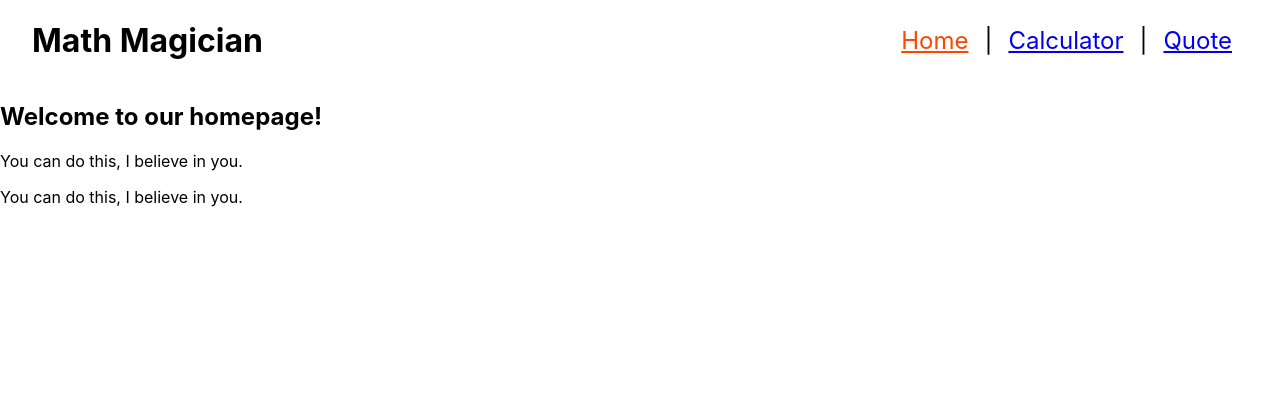
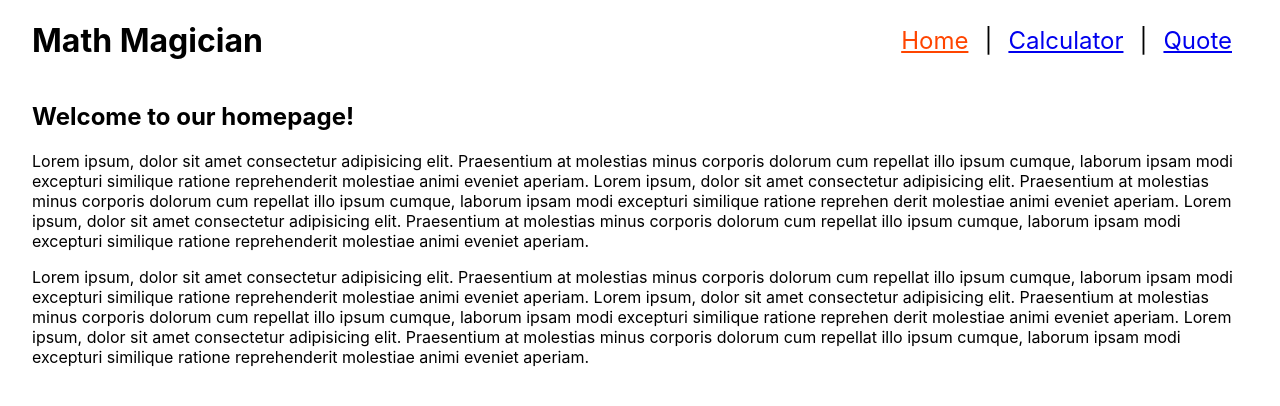
Before and after one commit to V0pe/maths-magician, a React (Create React App) app: page / in a window 1280 px wide. Shown: the top 406 px of the page. Built offline with nearby package versions, Linux system fonts and the light colour scheme.

Commit message:
styled the home page

```diff
--- a/src/pages/Home.js
+++ b/src/pages/Home.js
@@ -1,10 +1,30 @@
 export default function Home() {
   return (
     <>
-      <section>
+      <section className="home">
         <h2>Welcome to our homepage!</h2>
-        <p>You can do this, I believe in you.</p>
-        <p>You can do this, I believe in you.</p>
+        <p>
+          Lorem ipsum, dolor sit amet consectetur adipisicing elit. Praesentium at molestias
+          minus corporis dolorum cum repellat illo ipsum cumque, laborum ipsam modi excepturi
+          similique ratione reprehenderit molestiae animi eveniet aperiam. Lorem ipsum, dolor
+          sit amet consectetur adipisicing elit. Praesentium at molestias minus corporis dolorum
+          cum repellat illo ipsum cumque, laborum ipsam modi excepturi similique ratione reprehen
+          derit molestiae animi eveniet aperiam. Lorem ipsum, dolor sit amet consectetur adipisicing
+          elit. Praesentium at molestias
+          minus corporis dolorum cum repellat illo ipsum cumque, laborum ipsam modi excepturi
+          similique ratione reprehenderit molestiae animi eveniet aperiam.
+        </p>
+        <p>
+          Lorem ipsum, dolor sit amet consectetur adipisicing elit. Praesentium at molestias
+          minus corporis dolorum cum repellat illo ipsum cumque, laborum ipsam modi excepturi
+          similique ratione reprehenderit molestiae animi eveniet aperiam. Lorem ipsum, dolor
+          sit amet consectetur adipisicing elit. Praesentium at molestias minus corporis dolorum
+          cum repellat illo ipsum cumque, laborum ipsam modi excepturi similique ratione reprehen
+          derit molestiae animi eveniet aperiam. Lorem ipsum, dolor sit amet consectetur adipisicing
+          elit. Praesentium at molestias
+          minus corporis dolorum cum repellat illo ipsum cumque, laborum ipsam modi excepturi
+          similique ratione reprehenderit molestiae animi eveniet aperiam.
+        </p>
       </section>
     </>
   );
--- a/src/pages/pages.css
+++ b/src/pages/pages.css
@@ -39,3 +39,11 @@ header {
    margin: 3rem 2rem;
    font-size: 2rem;
 }
+
+.home h2 {
+    margin-left: 2rem;
+}
+
+.home p {
+  margin: 1rem 2rem;
+}
```
